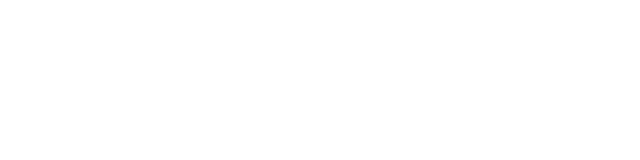
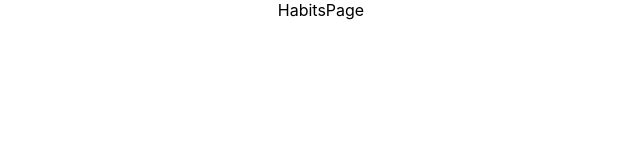
Before and after one commit to Sopmel/grouptask, a React (Create React App) app: page /habits in a window 1280 px wide. Shown: the top 160 px of the page, without its empty margins (319-959 px from the left). Built offline with nearby package versions, Linux system fonts and the light colour scheme.

Commit message:
Lagt till element för routes Homepage och Habitspage

```diff
--- a/src/App.js
+++ b/src/App.js
@@ -1,15 +1,19 @@
 import "./App.css";
 import { Routes, Route } from "react-router-dom";
+import HabitsPage from "./Pages/HabitsPage";
+import HomePage from "./Pages/HomePage";
 
 function App() {
-  return <div className="App">
-    <Routes>
-      <Route path="/"/>
-      <Route path="/tasks"/>
-      <Route path="/habits" />
-      <Route path="/friends" />
-    </Routes>
-  </div>;
+  return (
+    <div className="App">
+      <Routes>
+        <Route path="/" element={<HomePage />} />
+        <Route path="/tasks" />
+        <Route path="/habits" element={<HabitsPage />} />
+        <Route path="/friends" />
+      </Routes>
+    </div>
+  );
 }
 
 export default App;
--- a/src/Pages/HabitsPage.jsx
+++ b/src/Pages/HabitsPage.jsx
@@ -6,4 +6,4 @@ function HabitsPage() {
   )
 }
 
-export default HabitsPage
+export default HabitsPage;
--- a/src/Pages/HomePage.jsx
+++ b/src/Pages/HomePage.jsx
@@ -6,4 +6,4 @@ function HomePage() {
   )
 }
 
-export default HomePage
+export default HomePage;
```
